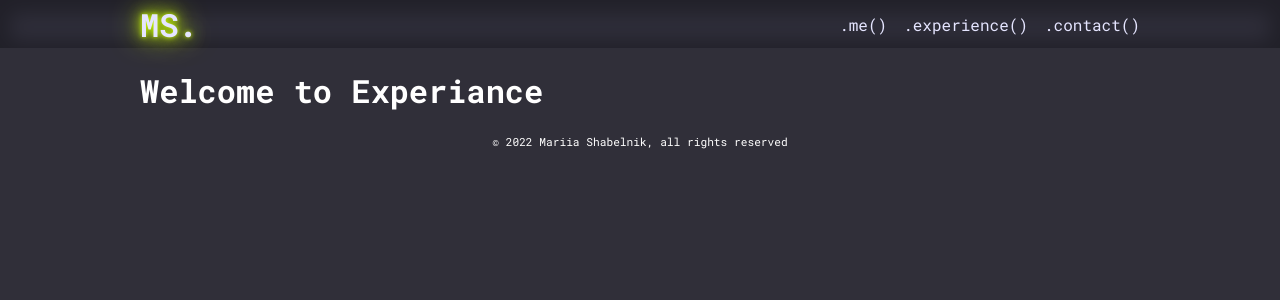
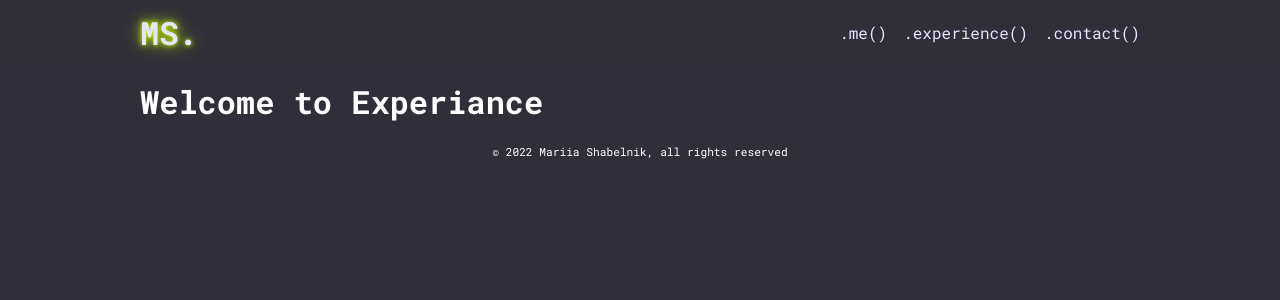
Before and after one commit to mariiashabelnik/portfolio, a React (Vite) app: page /experience in a window 1280 px wide. Shown: the top 300 px of the page. Built offline with nearby package versions, Linux system fonts and the light colour scheme.

Commit message:
added scroll motion

```diff
--- a/package.json
+++ b/package.json
@@ -12,7 +12,8 @@
     "hamburger-react": "^2.5.0",
     "react": "^18.2.0",
     "react-dom": "^18.2.0",
-    "react-router-dom": "^6.3.0"
+    "react-router-dom": "^6.3.0",
+    "react-scroll-motion": "^0.3.0"
   },
   "devDependencies": {
     "@types/react": "^18.0.15",
--- a/src/App.css
+++ b/src/App.css
@@ -5,14 +5,25 @@
 }
 
 .nav .container {
-  height: 3em;
+  height: 4em;
+}
+
+.content {
+  margin-top: 5em;
 }
 
 .nav {
-  background-color: rgb(47, 46, 58);
-  height: 3em;
-  box-shadow: inset 0px 3px 20px 10px rgba(0, 0, 0, 0.3);
+  background-color: #302f38;
+  height: 4em;
+
+  position: fixed;
+  left: 0;
+  right: 0;
+  top: 0;
+  z-index: 100000;
 }
+
+/*box-shadow: inset 0px 3px 20px 10px rgba(0, 0, 0, 0.3);*/
 
 .nav a {
   text-decoration: none;
@@ -46,7 +57,8 @@
 }
 
 .logo a {
-  text-shadow: 0 0 5px #ccff00, 0 0 15px #ccff00, 0 0 30px #ccff00;
+  text-shadow: 0 0 5px #ccff00, 0 0 15px #ccff00;
+  z-index: 10000;
 }
 
 .hamburger {
@@ -59,13 +71,13 @@
 }
 
 .hamburger-menu {
-  background-color: rgba(47, 46, 58, 0.9);
+  background-color: #302f38;
   z-index: 100;
-  position: absolute;
+  position: fixed;
   right: 0;
   backdrop-filter: blur(3px) contrast(60%);
   -webkit-backdrop-filter: blur(3px) contrast(60%);
-  top: 3em;
+  top: 4em;
   bottom: 0;
   left: 0px;
   display: flex;
--- a/src/pages/Contact.jsx
+++ b/src/pages/Contact.jsx
@@ -1,6 +1,6 @@
 function Contact() {
   return (
-    <div className="container">
+    <div className="container content">
       <h1>Welcome to Contact</h1>
     </div>
   );
--- a/src/pages/Experience.jsx
+++ b/src/pages/Experience.jsx
@@ -1,6 +1,6 @@
 function Experiance() {
   return (
-    <div className="container">
+    <div className="container content">
       <h1>Welcome to Experiance</h1>
     </div>
   );
--- a/src/pages/Home.jsx
+++ b/src/pages/Home.jsx
@@ -1,8 +1,75 @@
+import {
+  Animator,
+  ScrollContainer,
+  ScrollPage,
+  batch,
+  Fade,
+  FadeIn,
+  FadeOut,
+  Move,
+  MoveIn,
+  MoveOut,
+  Sticky,
+  StickyIn,
+  StickyOut,
+  Zoom,
+  ZoomIn,
+  ZoomOut,
+} from "react-scroll-motion";
+
 function Home() {
+  const ZoomInScrollOut = batch(StickyIn(), FadeIn(), ZoomIn());
+  const FadeUp = batch(Fade(), Move(), Sticky());
+
   return (
-    <div className="container">
-      <h1>Welcome to Home + About me</h1>
-    </div>
+    <ScrollContainer>
+      <ScrollPage>
+        <Animator animation={batch(Fade(), Sticky(), MoveOut(0, 200))}>
+          <span>Let me show you scroll animation 😀</span>
+        </Animator>
+      </ScrollPage>
+
+      <ScrollPage>
+        <Animator animation={ZoomInScrollOut}>
+          <span style={{ fontSize: "40px" }}>I'm FadeUpScrollOut ✨</span>
+        </Animator>
+      </ScrollPage>
+
+      <ScrollPage>
+        <Animator animation={FadeUp}>
+          <span style={{ fontSize: "40px" }}>I'm FadeUp ⛅️</span>
+        </Animator>
+      </ScrollPage>
+
+      <ScrollPage>
+        <div
+          style={{
+            display: "flex",
+            justifyContent: "center",
+            alignItems: "center",
+            height: "100%",
+          }}
+        >
+          <span style={{ fontSize: "40px" }}>
+            <Animator animation={MoveIn(-1000, 0)}>Hello Guys 👋🏻</Animator>
+            <Animator animation={MoveIn(1000, 0)}>Nice to meet you 🙋🏻‍♀️</Animator>
+            - I'm Dante Chun -
+            <Animator animation={MoveOut(1000, 0)}>Good bye ✋🏻</Animator>
+            <Animator animation={MoveOut(-1000, 0)}>See you 💛</Animator>
+          </span>
+        </div>
+      </ScrollPage>
+
+      <ScrollPage>
+        <Animator animation={batch(Fade(), Sticky())}>
+          <span style={{ fontSize: "40px" }}>Done</span>
+          <br />
+          <span style={{ fontSize: "30px" }}>
+            There's FadeAnimation, MoveAnimation, StickyAnimation, ZoomAnimation
+          </span>
+        </Animator>
+      </ScrollPage>
+    </ScrollContainer>
   );
 }
 
```
Also changed, not shown: 1 other file (tests, documents, lock files or other folders).
